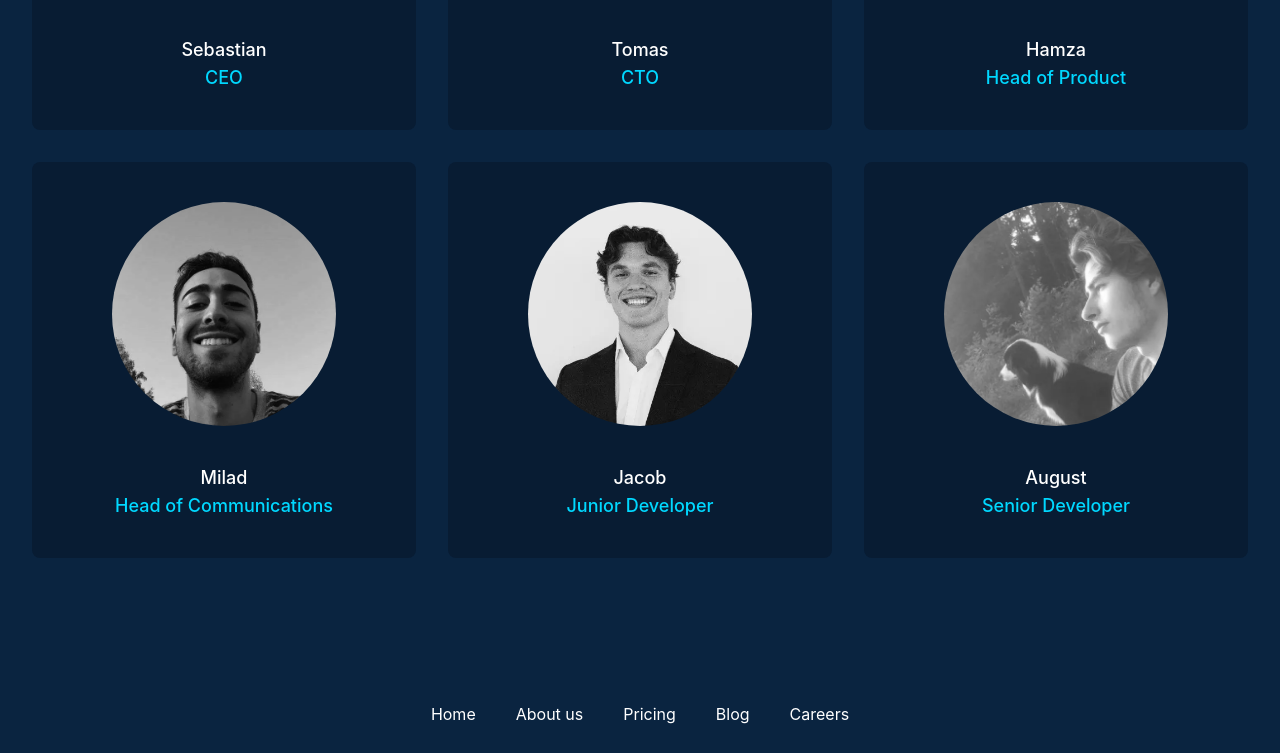
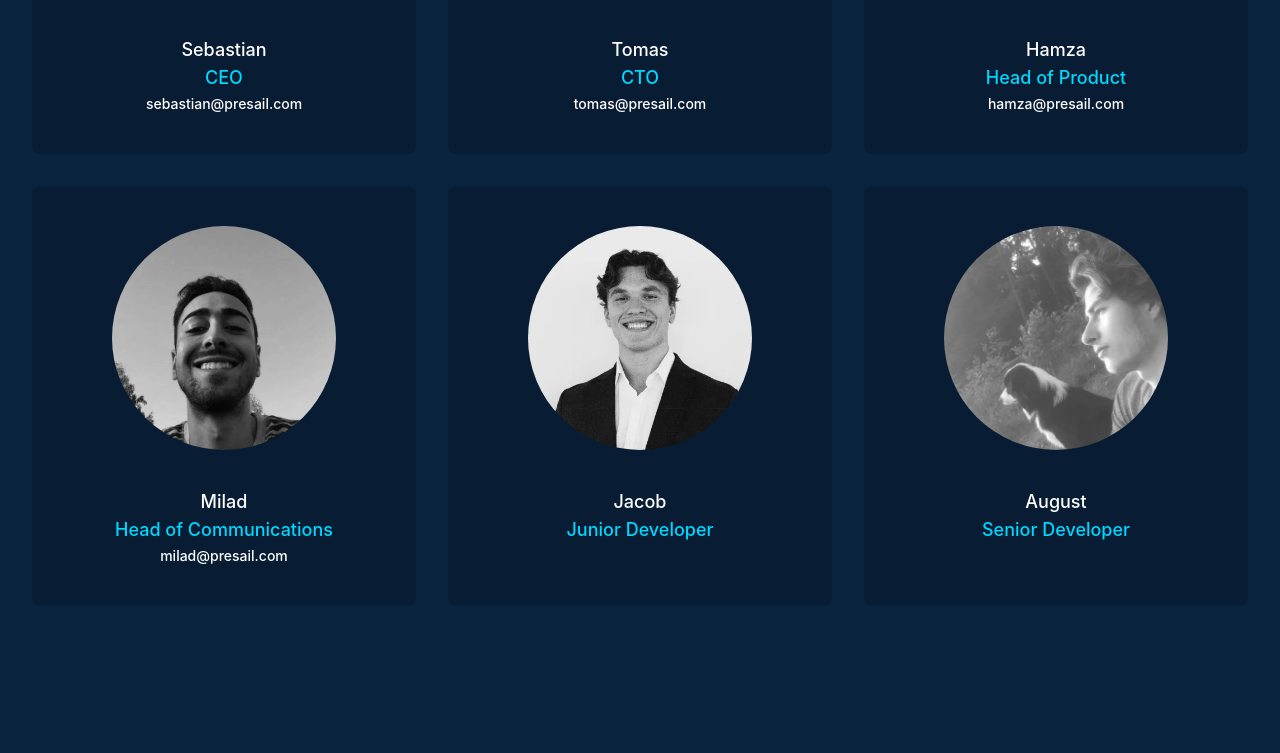
Before and after one commit to datablock-ai/presail-website, a Next.js app: page /about in a window 1280 px wide. Shown: the part 790-1543 px from the top of the page. Built offline with nearby package versions, Linux system fonts and the light colour scheme.

Commit message:
Add emails

```diff
--- a/components/Employees.js
+++ b/components/Employees.js
@@ -6,32 +6,28 @@
     role: 'CEO',
     imageUrl:
       '/team/sebastian.webp',
-    twitterUrl: '#',
-    linkedinUrl: 'https://www.linkedin.com/in/sebastianalmnes/',
+    email: 'sebastian@presail.com'
   },
   {
     name: 'Tomas',
     role: 'CTO',
     imageUrl:
       '/team/tomas.webp',
-    twitterUrl: '#',
-    linkedinUrl: 'https://www.linkedin.com/in/sebastianalmnes/',
+    email: 'tomas@presail.com',
   },
   {
     name: 'Hamza',
     role: 'Head of Product',
     imageUrl:
       '/team/hamza.webp',
-    twitterUrl: '#',
-    linkedinUrl: 'https://www.linkedin.com/in/sebastianalmnes/',
+    email: 'hamza@presail.com',
   },
   {
     name: 'Milad',
     role: 'Head of Communications',
     imageUrl:
       '/team/milad.webp',
-    twitterUrl: '#',
-    linkedinUrl: 'https://www.linkedin.com/in/sebastianalmnes/',
+    email: 'milad@presail.com',
   },
   {
     name: 'Jacob',
@@ -45,7 +41,6 @@
     imageUrl:
       '/team/august.webp',
     twitterUrl: '#',
-    linkedinUrl: 'https://www.linkedin.com/in/sebastianalmnes/',
   },
 ]
 
@@ -81,6 +76,7 @@
                     <div className="font-medium text-lg leading-6 space-y-1">
                       <h3 className="text-white">{person.name}</h3>
                       <p className="text-indigo-400">{person.role}</p>
+                      <p className="text-white text-sm">{person.email}</p>
                     </div>
                   </div>
                 </div>
```
